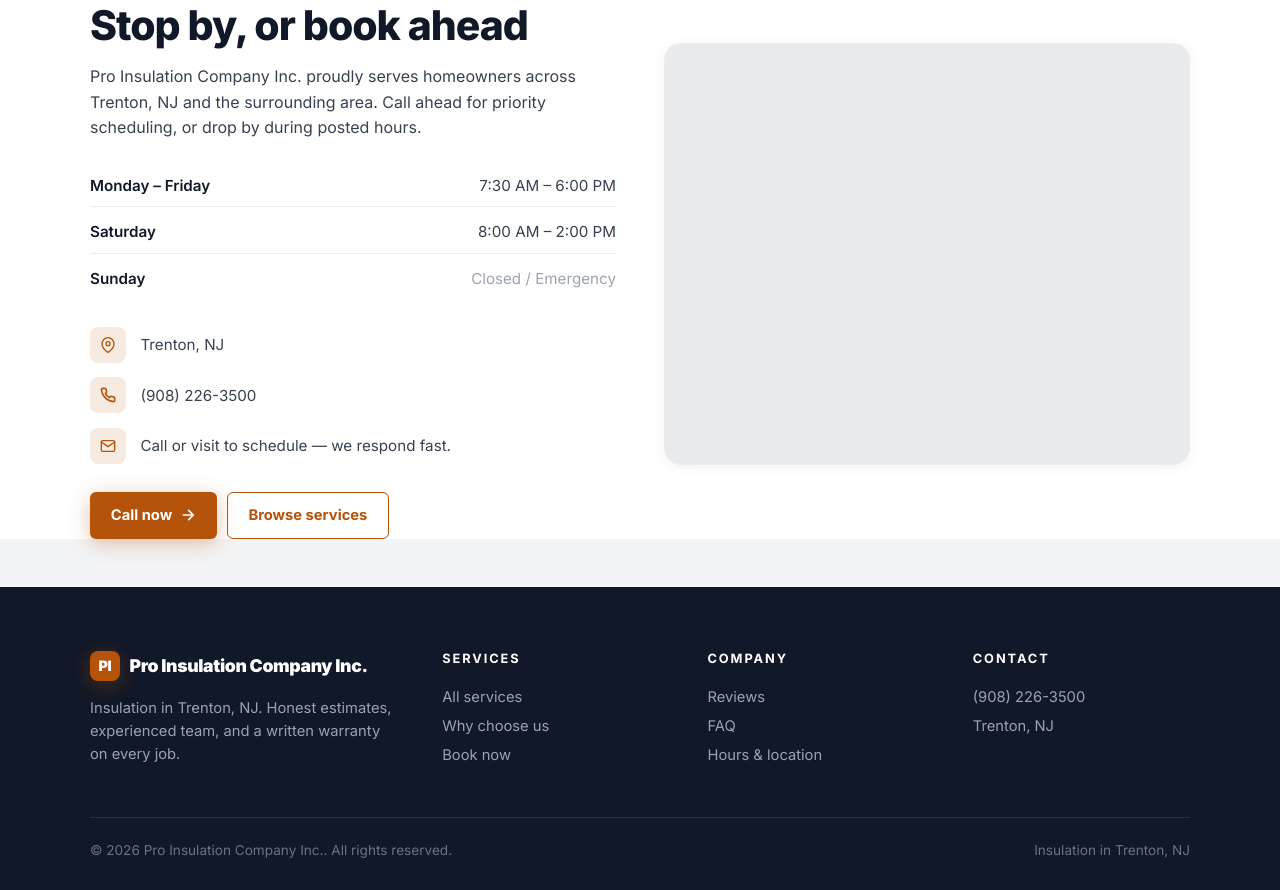
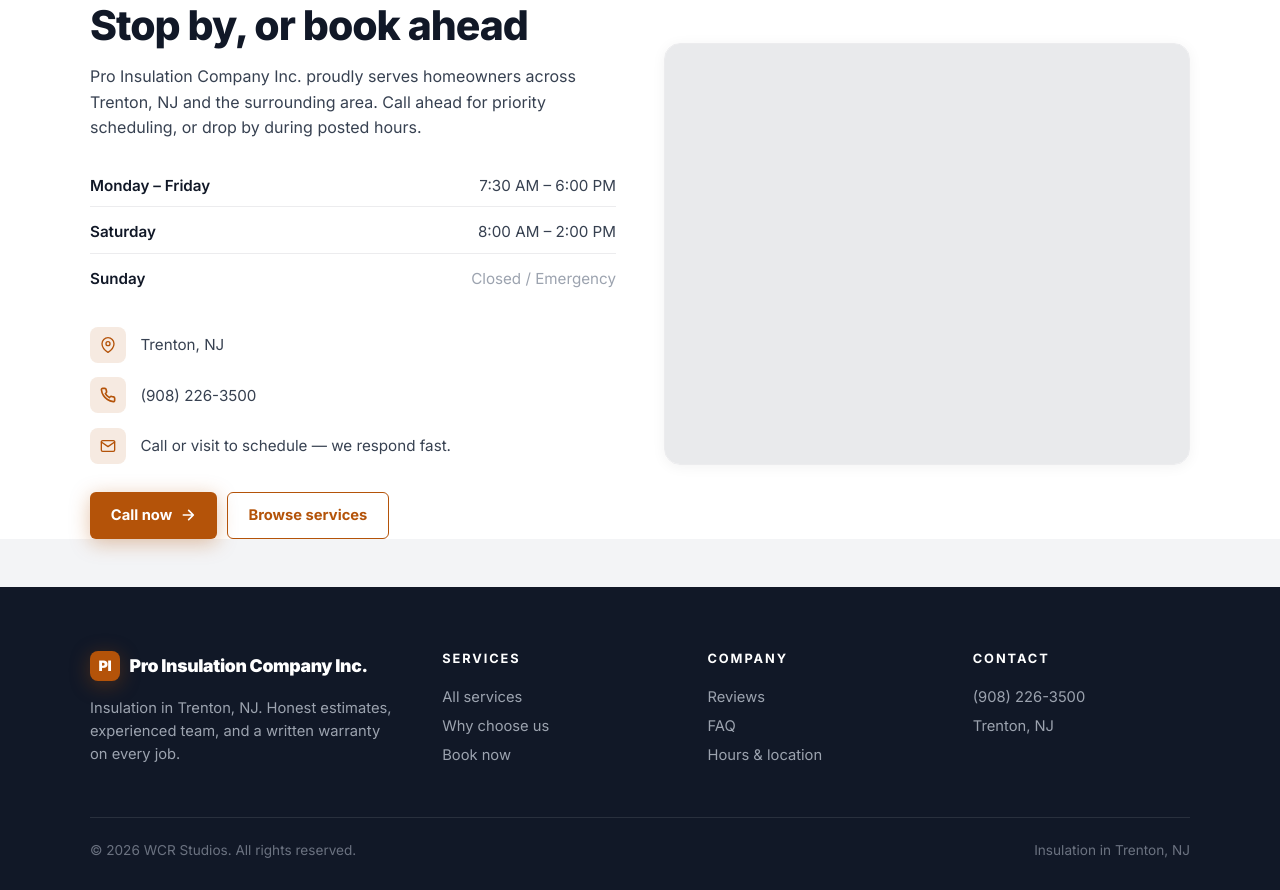
Before and after one commit to Wrenbjor/trades--pro-insulation-company-inc, a plain HTML site: page index.html in a window 1280 px wide. Shown: the part 4807-5697 px from the top of the page. Drawn offline with nearby package versions, Linux system fonts and the light colour scheme; no server answers.

Commit message:
Update site

```diff
--- a/index.html
+++ b/index.html
@@ -605,7 +605,7 @@ footer{background:#111827;color:#cbd5d1;padding:4rem 2rem 2rem}
     </div>
   </div>
   <div class="foot-bottom">
-    <div>&copy; 2026 Pro Insulation Company Inc.. All rights reserved.</div>
+    <div>&copy; 2026 WCR Studios. All rights reserved.</div>
     <div>Insulation in Trenton, NJ</div>
   </div>
 </footer>
```
